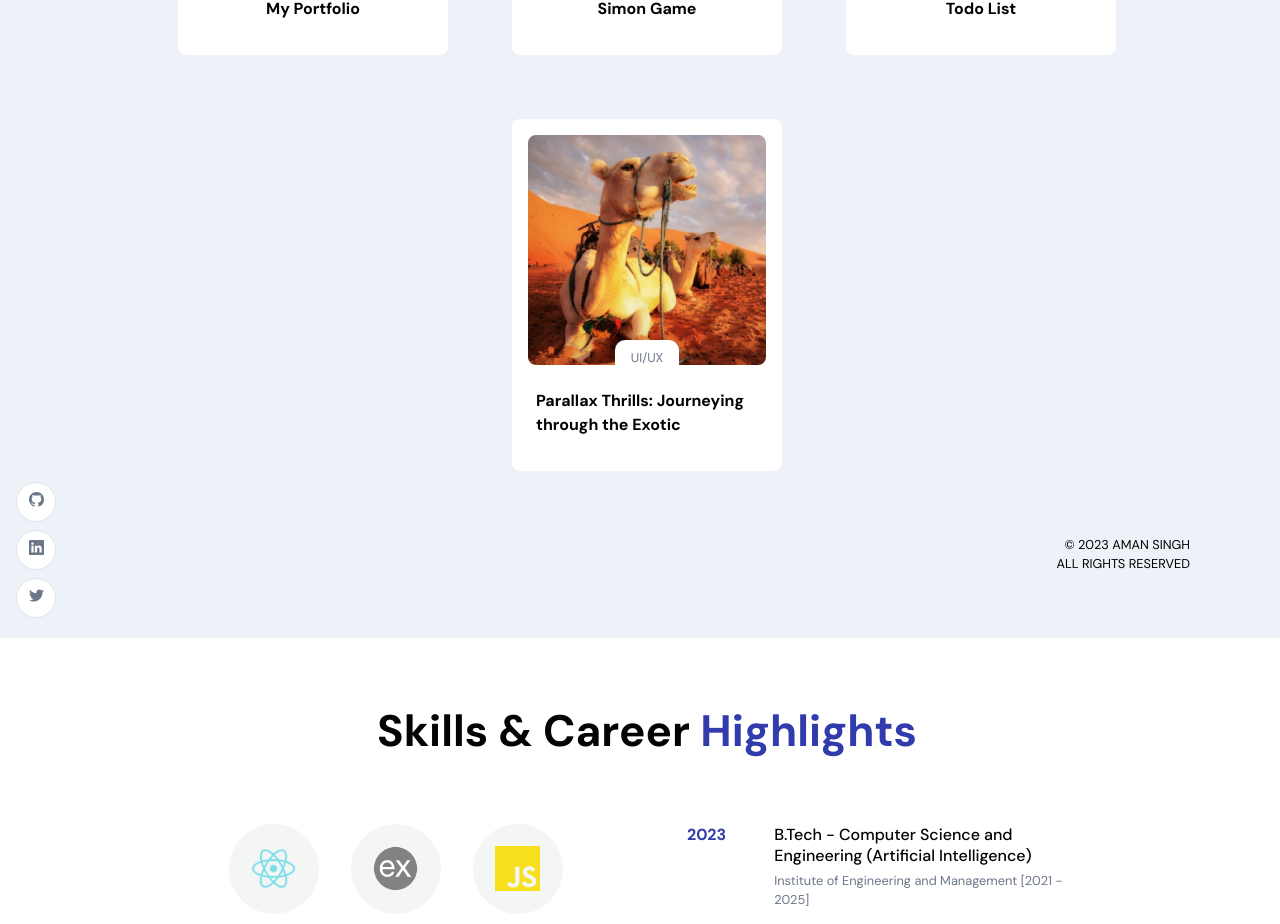
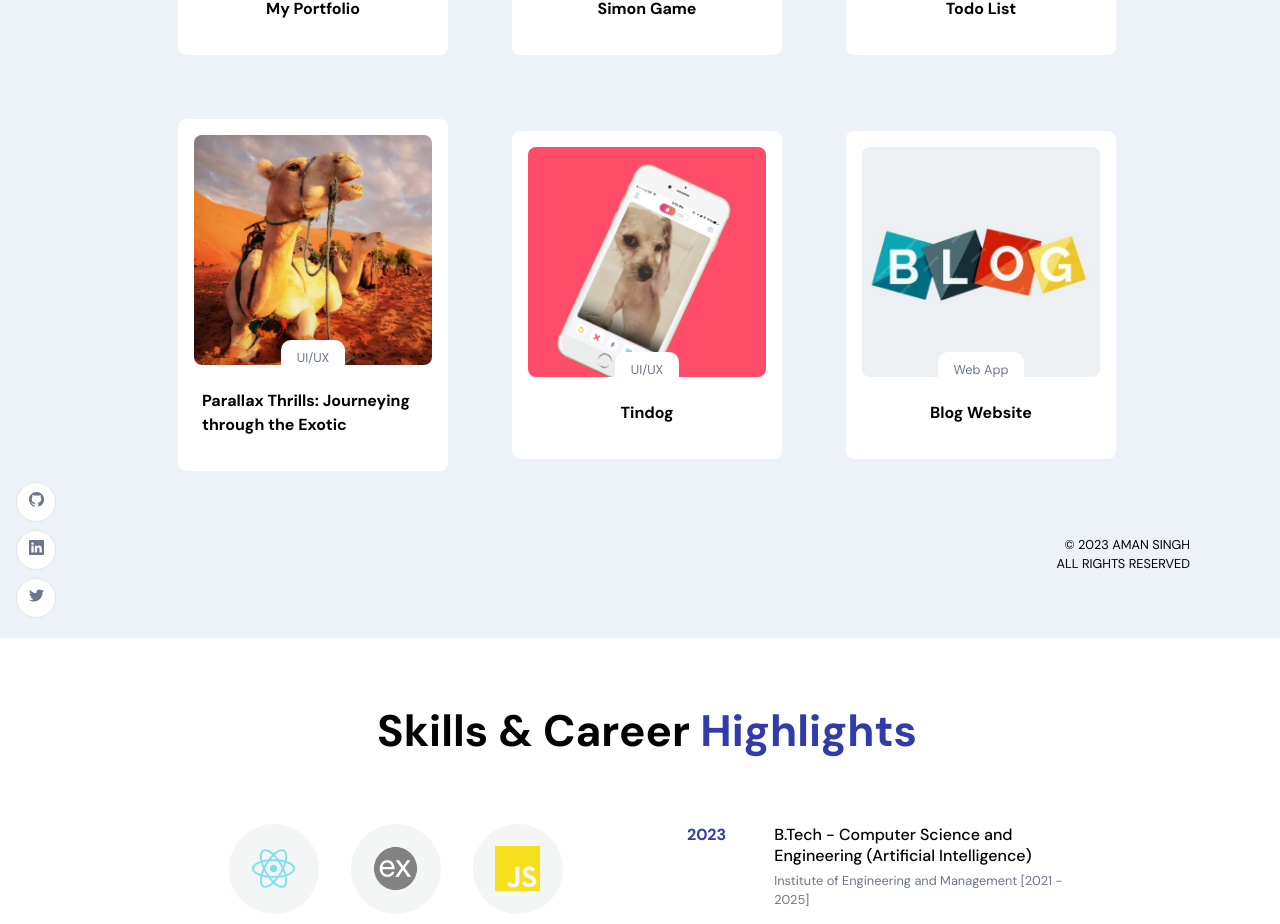
Before and after one commit to aman4uas/my-portfolio, a React (Create React App) app: page / in a window 1280 px wide. Shown: the part 2590-3514 px from the top of the page. Built offline with nearby package versions, Linux system fonts and the light colour scheme.

Commit message:
Update Projects

```diff
--- a/src/constants/data.js
+++ b/src/constants/data.js
@@ -104,6 +104,22 @@ const PROJECTS = [
     name: "Parallax Thrills: Journeying through the Exotic",
     title: "Parallax Thrills: Journeying through the Exotic",
     tags: ["UI/UX", "All"],
+  },
+  {
+    codeLink: "https://github.com/aman4uas/tindog_Project/",
+    projectLink: "https://aman4uas.github.io/tindog_Project/",
+    imgUrl: "assets/project/tindog.png",
+    name: "Tindog",
+    title: "Tindog",
+    tags: ["UI/UX", "All"],
+  },
+  {
+    codeLink: "https://github.com/aman4uas/basicBlogWebsite",
+    projectLink: "https://blogsite-czn0.onrender.com/",
+    imgUrl: "assets/project/blog.jpg",
+    name: "Blog Website",
+    title: "Blog Website",
+    tags: ["Web App", "All"],
   },
 ];
 
```
Also changed, not shown: public/assets/project/blog.jpg (added), public/assets/project/tindog.png (added).
